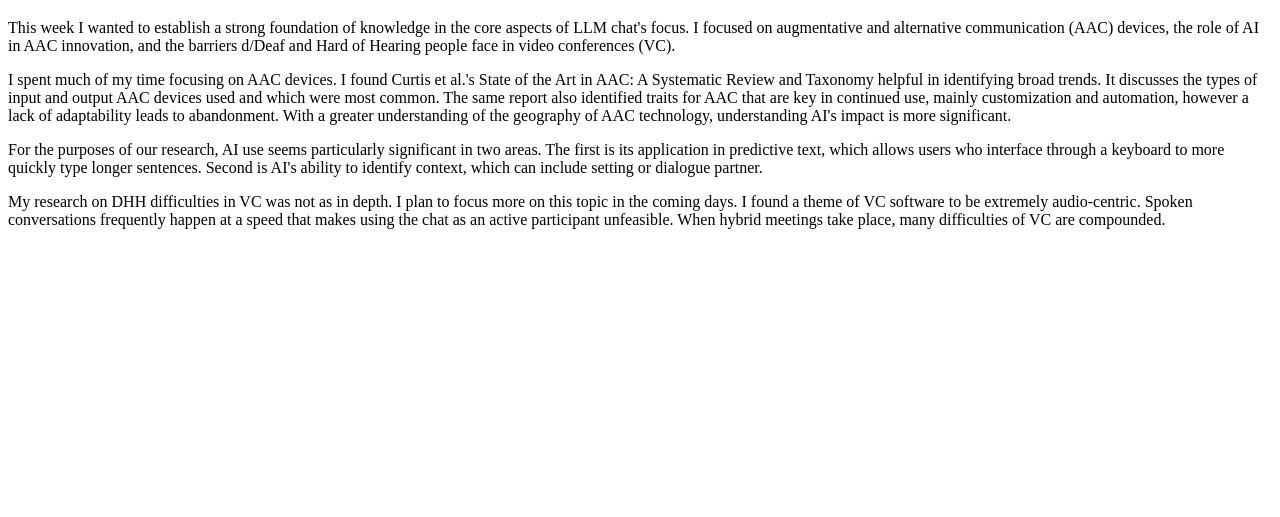
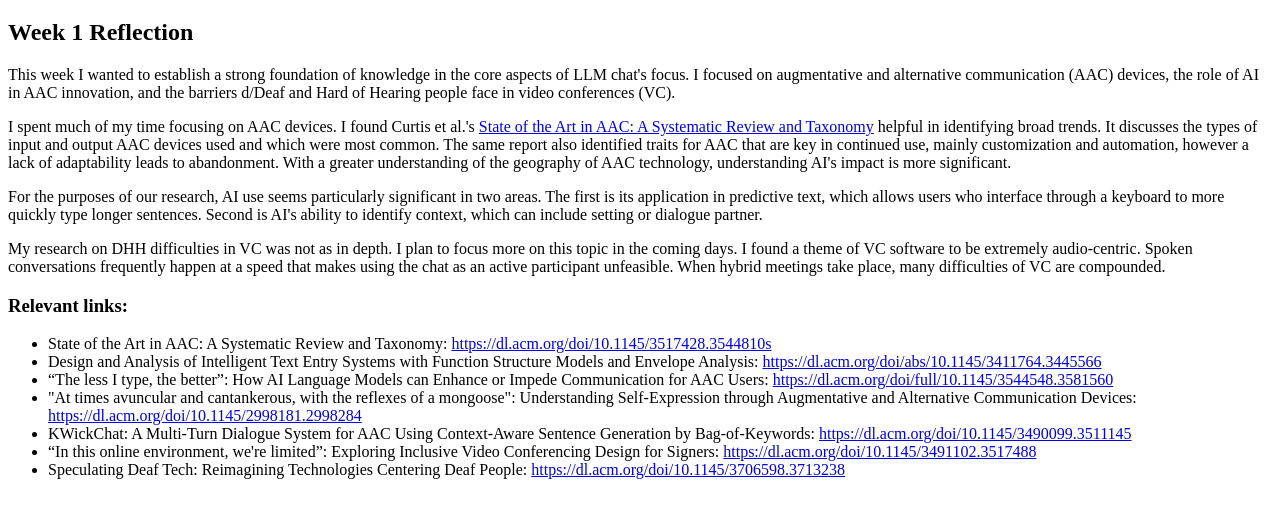
Before and after one commit to isaac-benjamin/isaac-benjamin.github.io, a plain HTML site: page index.html in a window 1280 px wide. Shown: the part 61-578 px from the top of the page. Drawn offline with Linux system fonts and the light colour scheme.

Commit message:
links added

```diff
--- a/index.html
+++ b/index.html
@@ -10,14 +10,16 @@
     </header>
     <main>
         <div>
+            <h2>Week 1 Reflection</h2>
             <p>
                 This week I wanted to establish a strong foundation of knowledge in the core aspects of LLM chat's focus.
                 I focused on augmentative and alternative communication (AAC) devices, the role of AI in AAC innovation, and the barriers
                 d/Deaf and Hard of Hearing people face in video conferences (VC).
             </p>
             <p>
-                I spent much of my time focusing on AAC devices. I found <a link="https://dl.acm.org/doi/10.1145/3517428.3544810">Curtis et al.'s</a>
-                State of the Art in AAC: A Systematic Review and Taxonomy helpful in identifying broad trends. It discusses the types of
+                I spent much of my time focusing on AAC devices. I found Curtis et al.'s
+                <a target="_blank" href="https://dl.acm.org/doi/10.1145/3517428.3544810">State of the Art in AAC: A Systematic Review and Taxonomy</a>
+                helpful in identifying broad trends. It discusses the types of
                 input and output AAC devices used and which were most common. The same report also identified traits for AAC that are key in
                 continued use, mainly customization and automation, however a lack of adaptability leads to abandonment. With a greater understanding of the
                 geography of AAC technology, understanding AI's impact is more significant.
@@ -35,7 +37,16 @@
                 Spoken conversations frequently happen at a speed that makes using the chat as an active participant unfeasible.
                 When hybrid meetings take place, many difficulties of VC are compounded.
             </p>
-
+            <h3>Relevant links:</h3>
+            <ul>
+                <li>State of the Art in AAC: A Systematic Review and Taxonomy: <a target="_blank" href="https://dl.acm.org/doi/10.1145/3517428.3544810">https://dl.acm.org/doi/10.1145/3517428.3544810s</a></li>
+                <li>Design and Analysis of Intelligent Text Entry Systems with Function Structure Models and Envelope Analysis: <a target="_blank" href="https://dl.acm.org/doi/abs/10.1145/3411764.3445566 ">https://dl.acm.org/doi/abs/10.1145/3411764.3445566 </a></li>
+                <li>“The less I type, the better”: How AI Language Models can Enhance or Impede Communication for AAC Users: <a target="_blank" href="https://dl.acm.org/doi/full/10.1145/3544548.3581560">https://dl.acm.org/doi/full/10.1145/3544548.3581560 </a></li>
+                <li>"At times avuncular and cantankerous, with the reflexes of a mongoose": Understanding Self-Expression through Augmentative and Alternative Communication Devices: <a target="_blank" href="https://dl.acm.org/doi/10.1145/2998181.2998284 ">https://dl.acm.org/doi/10.1145/2998181.2998284 </a></li>
+                <li>KWickChat: A Multi-Turn Dialogue System for AAC Using Context-Aware Sentence Generation by Bag-of-Keywords: <a target="_blank" href="https://dl.acm.org/doi/10.1145/3490099.3511145">https://dl.acm.org/doi/10.1145/3490099.3511145</a></li>
+                <li>“In this online environment, we're limited”: Exploring Inclusive Video Conferencing Design for Signers: <a target="_blank" href="https://dl.acm.org/doi/10.1145/3491102.3517488 ">https://dl.acm.org/doi/10.1145/3491102.3517488 </a></li>
+                <li>Speculating Deaf Tech: Reimagining Technologies Centering Deaf People: <a target="_blank" href="https://dl.acm.org/doi/10.1145/3706598.3713238 ">https://dl.acm.org/doi/10.1145/3706598.3713238 </a></li>
+            </ul>
         </div>
     </main>
 </body>
```
